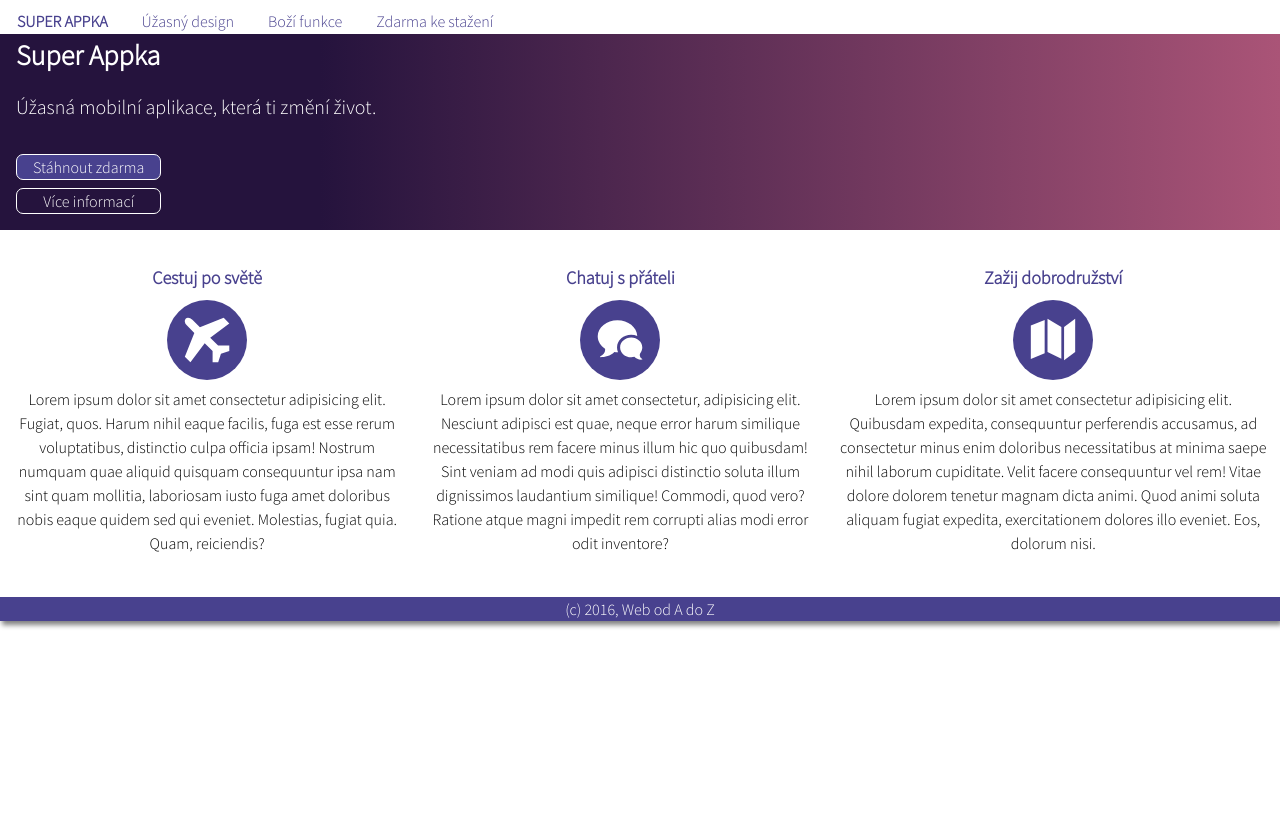
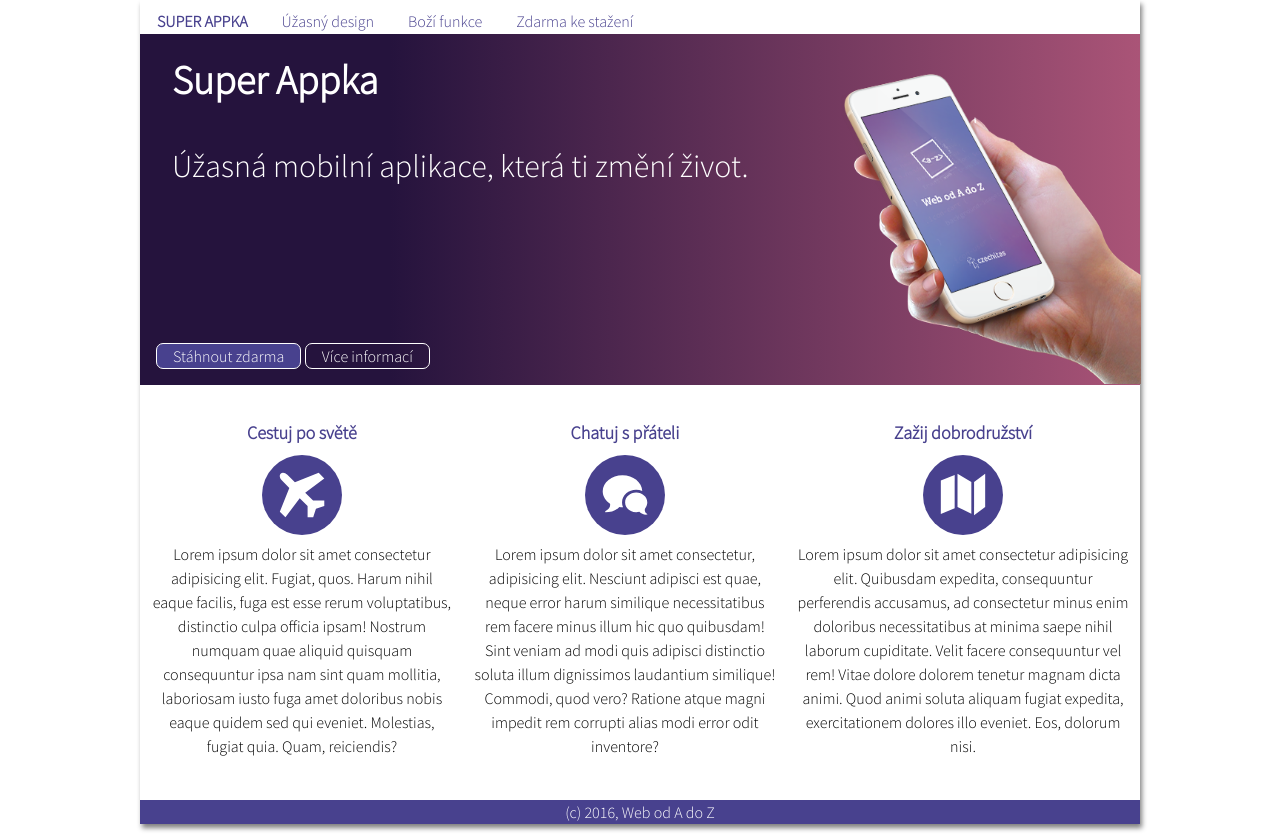
Before and after one commit to tvorimweb-2020-praha-podzim/du-05---super-appka-atrapoelc, a plain HTML site: page zadani/hardcore-2020-mode/index.html in a window 1280 px wide. Before the commit the page ends 800 px from the top, so only its background shows below. Drawn offline with Linux system fonts and the light colour scheme.

Commit message:
final
huráá, hotovo. Prosím, o kontrolu, děkuji :)

```diff
--- a/zadani/hardcore-2020-mode/index.html
+++ b/zadani/hardcore-2020-mode/index.html
@@ -24,17 +24,14 @@
 
     <!--banner-->
     <div class="appka">
-        <h2>Super Appka</h2>
-        <h3>Úžasná mobilní aplikace, která ti změní život.</h3>
 
-        <style>
-            .appka-foto {
-                background-image: url("telefon.png");
-                background-repeat: no-repeat;
-                background-position: center right;
-
-            }
-        </style>
+        <div class="tlacitka">
+            <h2>Super Appka</h2>
+            <h3>Úžasná mobilní aplikace, která ti změní život.</h3>
+        </div>
+        <div class="fototelefonu">
+            <img src="telefon.png" alt="fototelefonu" width="300px" height="310px">
+        </div>
 
 
         <ul>
--- a/zadani/hardcore-2020-mode/style.css
+++ b/zadani/hardcore-2020-mode/style.css
@@ -1,9 +1,11 @@
 body {
-    margin: 0;
+    margin: auto;
     font-family: 'Source Sans Pro', sans-serif;
     font-weight: 400;
     line-height: 1.5;
     box-shadow:grey 2px 4px 5px;
+    max-width: 1000px;
+
 
 }
 
@@ -65,13 +67,14 @@ a {
 
 h2 {
     color: white;
-    font-size: 28px;
+    font-size: 30pxpx;
     margin: 0;
+    padding: 1rem;
 }
 
 h3 {
     color: white;
-    font-size: 20px;
+    font-size: 22px;
     font-weight: 400;
     margin: 0;
     padding: 1rem;
@@ -163,11 +166,11 @@ p {
     display: none;
 }
 
-.appka-foto {
+.fototelefonu {
     display: none;
 }
 
-@media screen and (min-width: 510px) and (max-width: 900px) {
+@media screen and (min-width: 510px) and (max-width: 1000px) {
 
     .prvniradek {
         display: flex;
@@ -186,17 +189,27 @@ p {
     }
 
     h3 {
-        padding-left: 0rem;
+        padding-left: 1rem;
+        font-size: 27px;
+    }
+
+    h2 {
+        font-size: 32px;
     }
 
     .spodnicast {
         display: flex;
     }
 
+    .fototelefonu {
+        display: none;
+
+    }
+
     }
 
 
-    @media screen and (min-width: 900px) {
+    @media screen and (min-width: 1000px) {
 
         .prvniradek {
             display: flex;
@@ -212,11 +225,17 @@ p {
         .appka {
             align-items: flex-start;
             padding-left: 1rem;
+            max-height: 470px;
+        }
 
+        h2 {
+            font-size: 40px;
         }
 
         h3 {
-            padding-left: 0rem;
+            padding-left: 1rem;
+            font-size: 32px;
+
         }
 
         .spodnicast {
@@ -227,8 +246,25 @@ p {
             justify-content: start;
         }
 
-        .appka-foto {
+        .fototelefonu {
             display: block;
+            padding-left: 685px;
+            margin-top: -132px;
+            padding-bottom: 25px;
+        }
+
+        ul {
+            margin-top: -80px;
+        }
+
+        .appka a {
+            display: flex;
+            justify-content: space-evenly;
+        }
+
+        .appka li {
+            display: inline-block;
+
         }
 
     }
```
